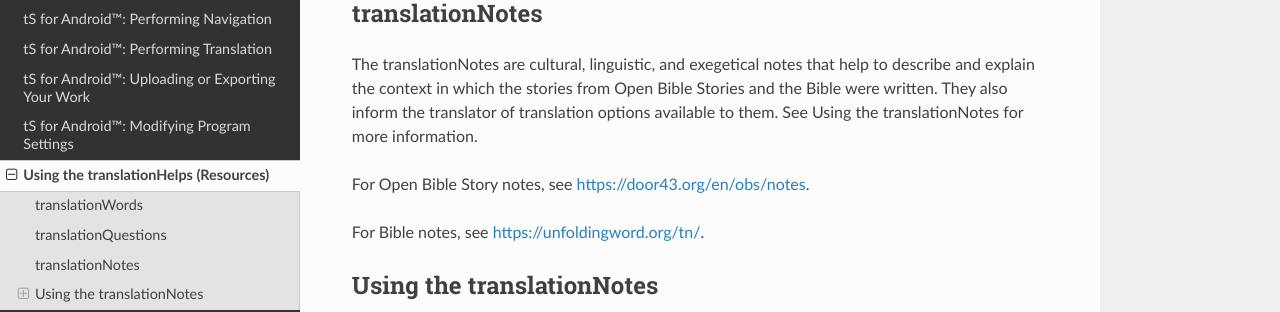
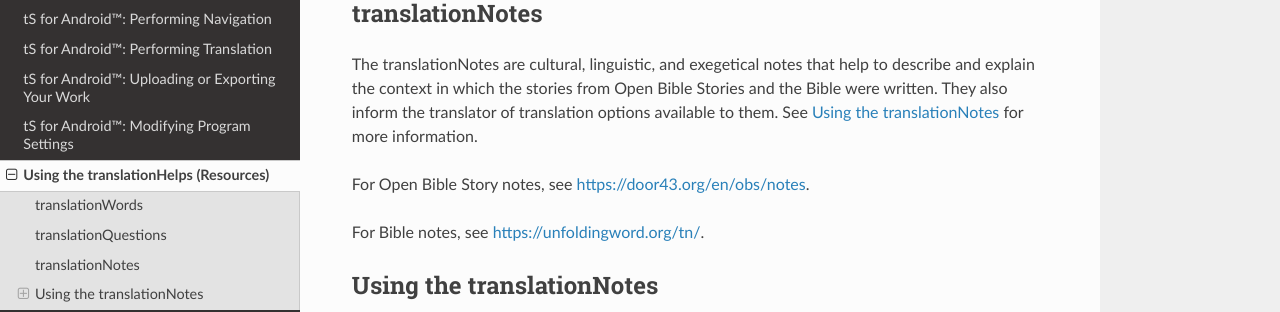
Before and after one commit to unfoldingWord-dev/translationStudio-Info, a Sphinx documentation site: the page built from docs/Helps.rst, in a window 1280 px wide and 900 px high, scrolled down 576 px. Shown: the part 203-515 px from the top of the window. Built offline with Sphinx 7.4.7 and the Read the Docs theme 2.0.0, drawn with Linux system fonts in a browser that asks for light colours; pages that are not in the unit, such as notebooks, are missing from menus.

```diff
--- a/docs/Helps.rst
+++ b/docs/Helps.rst
@@ -25,11 +25,12 @@ For Bible questions, see	https://unfoldingword.org/tq/
 translationNotes
 ----------------
 
-The translationNotes are cultural, linguistic, and exegetical notes that help to describe and explain the context in which the stories from Open Bible Stories and the Bible were written. They also inform the translator of translation options available to them. See Using the translationNotes for more information.
+The translationNotes are cultural, linguistic, and exegetical notes that help to describe and explain the context in which the stories from Open Bible Stories and the Bible were written. They also inform the translator of translation options available to them. See `Using the translationNotes`_ for more information.
 
 For Open Bible Story notes, see	https://door43.org/en/obs/notes.
 
 For Bible notes, see	https://unfoldingword.org/tn/.
+
 
 Using the translationNotes
 ---------------------------
```
